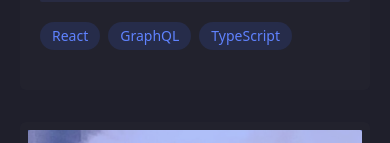
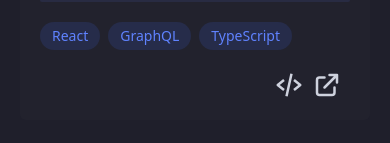
Before and after one commit to indraskr9/personal_portfolio_v3, a Next.js app: page /projects in a window 390 px wide. Shown: the part 602-745 px from the top of the page. Built offline with nearby package versions, Linux system fonts and the light colour scheme.

Commit message:
add icons to open project links

```diff
--- a/components/Project/FeaturedProjectCard.tsx
+++ b/components/Project/FeaturedProjectCard.tsx
@@ -1,7 +1,10 @@
 import {ProjectTags} from 'components'
 import {motion} from 'framer-motion'
 import {ProjectCardAnimation} from './animation'
+import {BiCodeAlt} from 'react-icons/bi'
+import {HiOutlineExternalLink} from 'react-icons/hi'
 import styles from './styles/FeaturedProjectCard.module.css'
+import {ProjectLinkIcon} from './ProjectLinkIcon'
 
 type Props = {
   image?: string
@@ -17,11 +20,19 @@
   return (
     <motion.div
       variants={ProjectCardAnimation}
-      className='flex flex-col md:flex-row p-2 md:p-5 rounded-md relative my-8 bg-gray bg-opacity-70 hover:shadow-xl transition-all duration-500 transform hover:scale-105'>
+      className={`${styles.featured_card} flex flex-col md:flex-row p-2 md:p-5 rounded-md relative my-8 bg-gray bg-opacity-70 hover:shadow-xl transition-all duration-500 transform hover:scale-105`}>
       <div
         className={`${styles.project_thumbnail} relative flex-1 md:${
           imageOnLeft && 'order-last'
         } order-first`}>
+        <div
+          className={`${styles.project_links} hidden invisible absolute ${
+            imageOnLeft ? 'right-0' : 'left-0'
+          } h-full px-2 md:flex flex-col justify-center items-center transition-all duration-500`}>
+          <ProjectLinkIcon Icon={BiCodeAlt} title='View Code' />
+          <ProjectLinkIcon Icon={HiOutlineExternalLink} title='Open Live' />
+        </div>
+
         <img
           className='rounded-sm object-cover w-full h-52 md:min-h-full'
           src={`/images/${image}`}
@@ -56,6 +67,14 @@
           }`}>
           {<ProjectTags items={['React', 'GraphQL', 'TypeScript']} />}
         </div>
+        <div className='flex justify-end md:hidden'>
+          <ProjectLinkIcon Icon={BiCodeAlt} title='View Code' size={30} />
+          <ProjectLinkIcon
+            Icon={HiOutlineExternalLink}
+            title='Open Live'
+            size={30}
+          />
+        </div>
       </div>
     </motion.div>
   )
--- /dev/null
+++ b/components/Project/ProjectLinkIcon.tsx
@@ -0,0 +1,21 @@
+import {IconType, IconBaseProps} from 'react-icons'
+
+type Props = {
+  Icon: IconType
+  link?: string
+}
+
+export const ProjectLinkIcon: React.FC<Props & IconBaseProps> = ({
+  Icon,
+  link = '#',
+  title,
+  size = 40,
+}) => (
+  <a href={link} target='_blank noopener noreferrer'>
+    <Icon
+      title={title}
+      size={size}
+      className='mr-2 md:mb-2 md:mr-0 cursor-pointer hover:text-dark2 transition-all duration-500'
+    />
+  </a>
+)
--- a/components/Project/styles/FeaturedProjectCard.module.css
+++ b/components/Project/styles/FeaturedProjectCard.module.css
@@ -1,3 +1,14 @@
+.project_links {
+  backdrop-filter: blur(10px);
+  opacity: 0;
+}
+
+.featured_card:hover .project_links {
+  background: rgba(31, 31, 43, 0.4);
+  opacity: 0.9;
+  visibility: visible;
+}
+
 .project_thumbnail::before {
   content: '';
   height: 100%;
--- a/package.json
+++ b/package.json
@@ -14,6 +14,7 @@
     "postcss": "^8.2.4",
     "react": "17.0.1",
     "react-dom": "17.0.1",
+    "react-icons": "^4.2.0",
     "sass": "^1.32.5",
     "tailwindcss": "^2.0.2"
   },
```
Also changed, not shown: pages/projects.tsx (+4 -4 lines), 1 other file (tests, documents, lock files or other folders).
